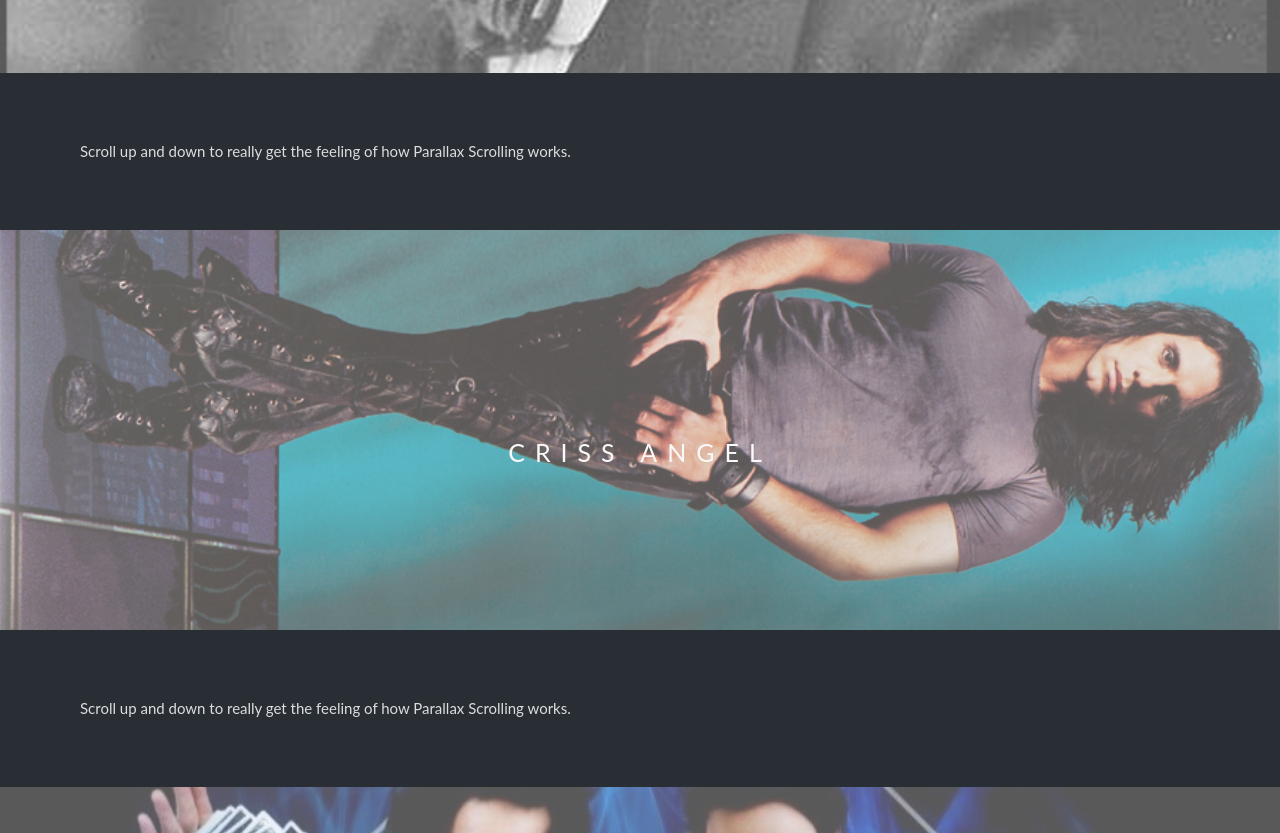
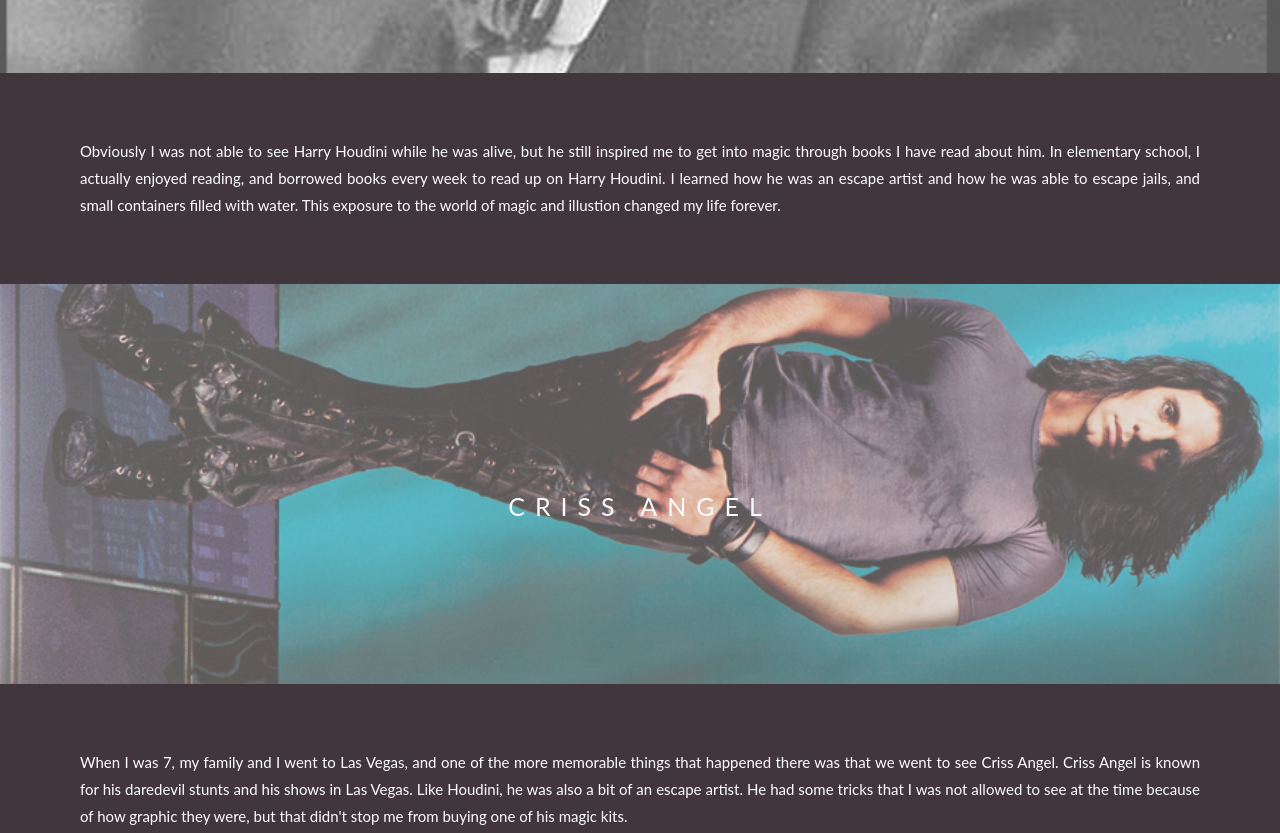
Before and after one commit to 523ChloeL/HeroSite, a plain HTML site: page index.html in a window 1280 px wide. Shown: the part 1360-2193 px from the top of the page. Drawn offline with Linux system fonts and the light colour scheme.

Commit message:
possibly a final

```diff
--- a/hero.css
+++ b/hero.css
@@ -25,8 +25,9 @@
   text-align: justify;
 }
 .desc {
-  color:#ddd;
-  background-color:#282E34;
+  color:white;
+  position:relative;
+  background-color:#40363B;
   text-align:center;
   padding:50px 80px;
   text-align: justify;
--- a/index.html
+++ b/index.html
@@ -19,7 +19,7 @@
 
 <div class="whiteDesc">
   <h3>My Heroes- Chloe Lee</h3>
-  <p>I have been interested in magic since I was a kid, but where did this come from?  I got my first magic kit around the age of 7, but didn't really get into it until I was 12 years old.  I started out with props, but now </p>
+  <p>I have been interested in magic since I was a kid, but where did this come from?  I got my first magic kit around the age of 7, but didn't really get into it until I was 12 years old.  I started out with props, but now I can perform a few magic tricks and can do some cardistry.</p>
 </div>
 
 <div class="bgimg-5">
@@ -28,11 +28,10 @@
   </div>
 </div>
 
-<div style="position:relative;">
   <div class="desc">
-  <p>Scroll up and down to really get the feeling of how Parallax Scrolling works.</p>
+  <p>Obviously I was not able to see Harry Houdini while he was alive, but he still inspired me to get into magic through books I have read about him.  In elementary school, I actually enjoyed reading, and borrowed books every week to read up on Harry Houdini.  I learned how he was an escape artist and how he was able to escape jails, and small containers filled with water.  This exposure to the world of magic and illustion changed my life forever.</p>
   </div>
-</div>
+
 
 <div class="bgimg-2">
   <div class="caption">
@@ -40,11 +39,9 @@
   </div>
 </div>
 
-<div style="position:relative;">
   <div class="desc">
-  <p>Scroll up and down to really get the feeling of how Parallax Scrolling works.</p>
+  <p>When I was 7, my family and I went to Las Vegas, and one of the more memorable things that happened there was that we went to see  Criss Angel.  Criss Angel is known for his daredevil stunts and his shows in Las Vegas.  Like Houdini, he was also a bit of an escape artist.  He had some tricks that I was not allowed to see at the time because of how graphic they were, but that didn't stop me from buying one of his magic kits.</p>
   </div>
-</div>
 
 <div class="bgimg-3">
   <div class="caption">
@@ -52,10 +49,10 @@
   </div>
 </div>
 
-<div style="position:relative;">
-  <div class="desc">
-  <p>Scroll up and down to really get the feeling of how Parallax Scrolling works.</p>
+<div class="desc">
+  <p>I've seen Shin and Colin on America's Got Talent and both of their performances were always mindblowing.  Shin is known for card magic and special effects like the fog.  Colin is known for being a mentalist and the real life Sherlock Holmes.  I was so amazed by their abilites that I actually went to see them live.  Watching these two made me want to learn how to perform cardistry, magic, and the art of illusions/sleight of hand.</p>
   </div>
+
 </div>
 
 <div class="bgimg-4">
```
